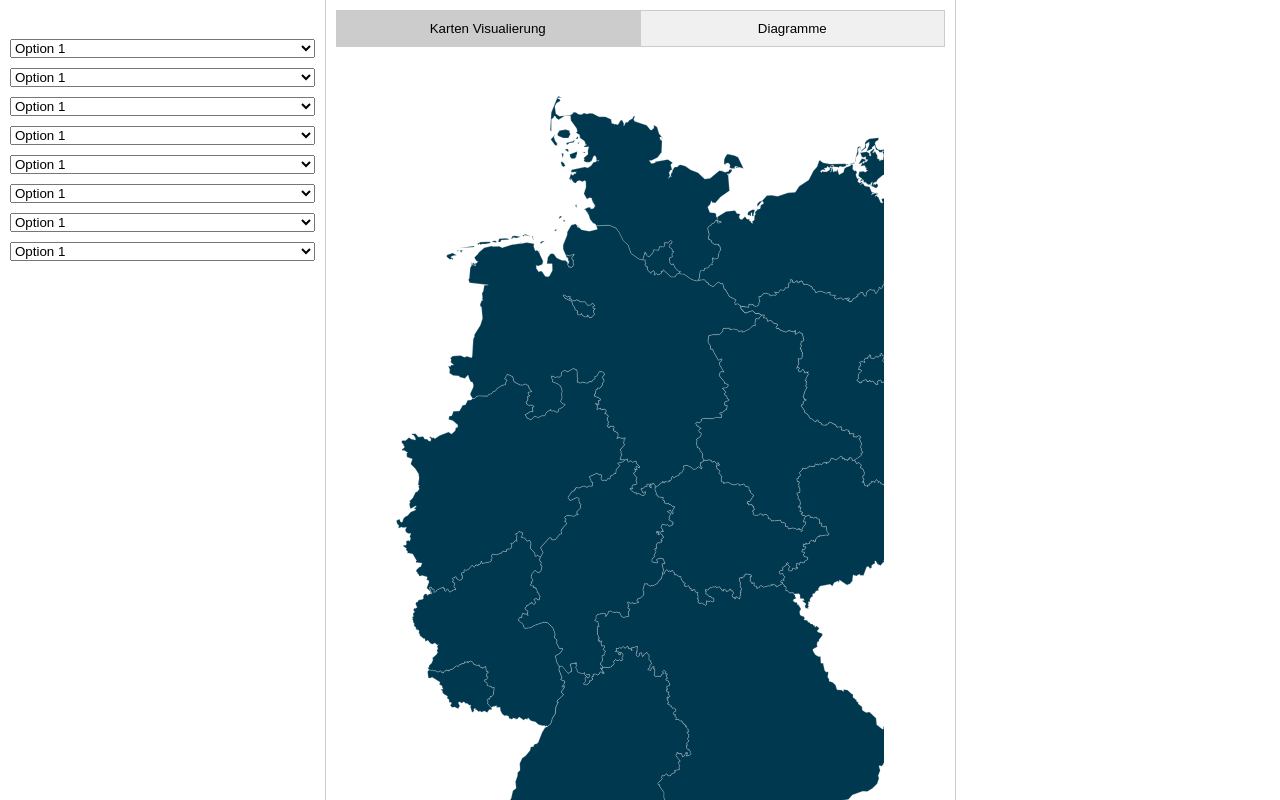
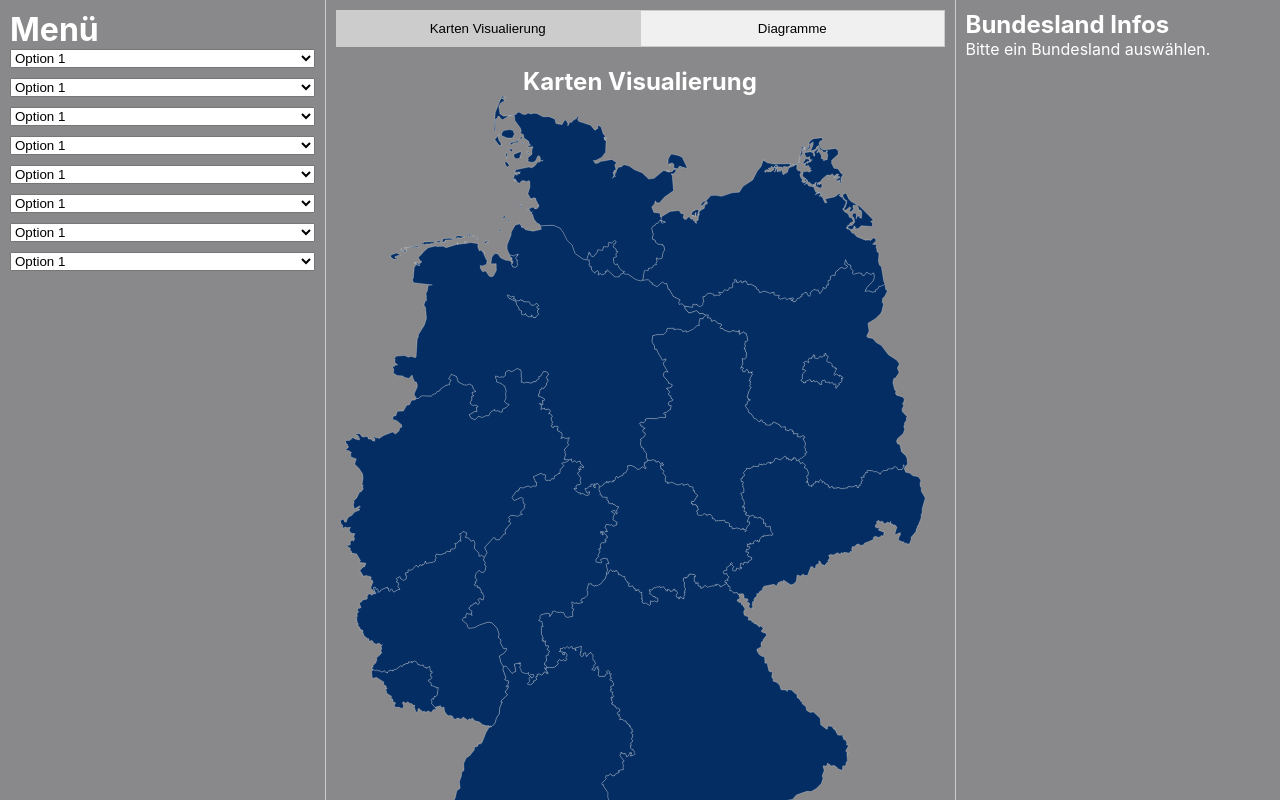
Before and after one commit to mnkrave/DatathonStads, a React (Create React App) app in the folder frontend/: page / in a window 1280 px wide. Shown: the top 800 px of the page. Built offline with nearby package versions, Linux system fonts and the light colour scheme.

Commit message:
init App.js

```diff
--- a/frontend/src/App.js
+++ b/frontend/src/App.js
@@ -1,24 +1,48 @@
 import React, { useState } from 'react';
-// Importiere das SVG als React-Komponente (funktioniert mit create-react-app und SVGR)
+// Importiere das SVG als React-Komponente (funktioniert z. B. mit create-react-app und SVGR)
 import { ReactComponent as Germany } from './germany.svg';
-// CSS importieren
 import './styles.css';
+
+// Mapping der Bundesländer-IDs auf Name und Hauptstadt
+const stateData = {
+  "DE-BW": { name: "Baden-Württemberg", capital: "Stuttgart" },
+  "DE-BE": { name: "Berlin", capital: "Berlin" },
+  "DE-BB": { name: "Brandenburg", capital: "Potsdam" },
+  "DE-HB": { name: "Bremen", capital: "Bremen" },
+  "DE-HH": { name: "Hamburg", capital: "Hamburg" },
+  "DE-MV": { name: "Mecklenburg-Vorpommern", capital: "Schwerin" },
+  "DE-NI": { name: "Niedersachsen", capital: "Hannover" },
+  "DE-HE": { name: "Hessen", capital: "Wiesbaden" },
+  "DE-RP": { name: "Rheinland-Pfalz", capital: "Mainz" },
+  "DE-SL": { name: "Saarland", capital: "Saarbrücken" },
+  "DE-SN": { name: "Sachsen", capital: "Dresden" },
+  "DE-ST": { name: "Sachsen-Anhalt", capital: "Magdeburg" },
+  "DE-SH": { name: "Schleswig-Holstein", capital: "Kiel" },
+  "DE-NW": { name: "Nordrhein-Westfalen", capital: "Düsseldorf" },
+  "DE-TH": { name: "Thüringen", capital: "Erfurt" }
+};
 
 function App() {
   const [activeTab, setActiveTab] = useState(0);
+  const [selectedState, setSelectedState] = useState(null);
 
-  // Beispiel-Handler, falls du Klicks verarbeiten möchtest
+  // Handler für Klicks in der SVG-Karte
   const handleSVGClick = (event) => {
-    console.log("SVG wurde angeklickt", event);
-    // Hier kannst du später Logik ergänzen,
-    // z.B. anhand von event.target.id ermitteln, welches Bundesland geklickt wurde.
+    const stateId = event.target.id;
+    console.log("SVG geklickt, target id:", stateId);
+    if (stateData[stateId]) {
+      setSelectedState(stateData[stateId]);
+    } else {
+      // Falls z. B. außerhalb eines Pfads geklickt wurde, Auswahl löschen:
+      setSelectedState(null);
+    }
   };
 
   return (
       <div className="App" style={{ display: 'flex', height: '100vh' }}>
-        {/* Linke Spalte: Dropdown-Menüs */}
+        {/* Linke Spalte: Dropdown-Menüs (mit h1 "Menü") */}
         <div style={{ flex: 1, borderRight: '1px solid #ccc', padding: '10px', color: '#fff' }}>
-          <h2>Menüs</h2>
+          <h1>Menü</h1>
           {Array.from({ length: 8 }).map((_, index) => (
               <select
                   key={index}
@@ -71,16 +95,26 @@ function App() {
                   style={{
                     display: 'flex',
                     flexDirection: 'column',
+                    // Dieser Container sorgt bereits dafür, dass Inhalt
+                    // vertikal angeordnet und horizontal zentriert wird:
                     alignItems: 'center',
                     textAlign: 'center',
                   }}
               >
                 <h2>Karten Visualierung</h2>
-                {/* Hier wird die interaktive SVG-Karte eingebunden */}
-                <Germany
-                    onClick={handleSVGClick}
-                    style={{ width: '80%', cursor: 'pointer' }}
-                />
+                {/* Neuer "Wrapper", der horizontal zentriert */}
+                <div style={{ display: 'flex', justifyContent: 'center', width: '100%' }}>
+                  <Germany
+                      onClick={handleSVGClick}
+                      // maxWidth und width helfen, die Karte nicht zu groß zu machen:
+                      style={{
+                        maxWidth: '600px',
+                        width: '100%',
+                        cursor: 'pointer',
+                      }}
+                  />
+                </div>
+
                 <div style={{ marginTop: '20px', width: '50%', overflow: 'hidden' }}>
                   <div
                       style={{
@@ -104,6 +138,7 @@ function App() {
               </div>
           )}
 
+
           {activeTab === 1 && (
               <div
                   style={{
@@ -120,9 +155,17 @@ function App() {
           )}
         </div>
 
-        {/* Rechte Spalte: Datensatz Attribute */}
+        {/* Rechte Spalte: Anzeige der Bundesland-Informationen */}
         <div style={{ flex: 1, padding: '10px', overflowY: 'auto', color: '#fff' }}>
-
+          <h2>Bundesland Infos</h2>
+          {selectedState ? (
+              <div>
+                <h3>{selectedState.name}</h3>
+                <p>Hauptstadt: {selectedState.capital}</p>
+              </div>
+          ) : (
+              <p>Bitte ein Bundesland auswählen.</p>
+          )}
         </div>
       </div>
   );
--- a/frontend/src/styles.css
+++ b/frontend/src/styles.css
@@ -6,19 +6,19 @@
 }
 
 body {
-  background-color: #8000;
+  background-color: #89898b;
 }
 
 /* Gestalte alle Pfade in der SVG */
 svg path {
-  fill: #00394f;
-  stroke: #eee;
+  fill: #032d63;
+  stroke: #ffffff;
   stroke-width: 0.25;
 }
 
 /* Beim Hover ändern sich Farbe und Cursor */
 svg path:hover {
-  fill: #006284;
+  fill: #0044b5;
   transition: 0.6s;
   cursor: pointer;
 }
```
